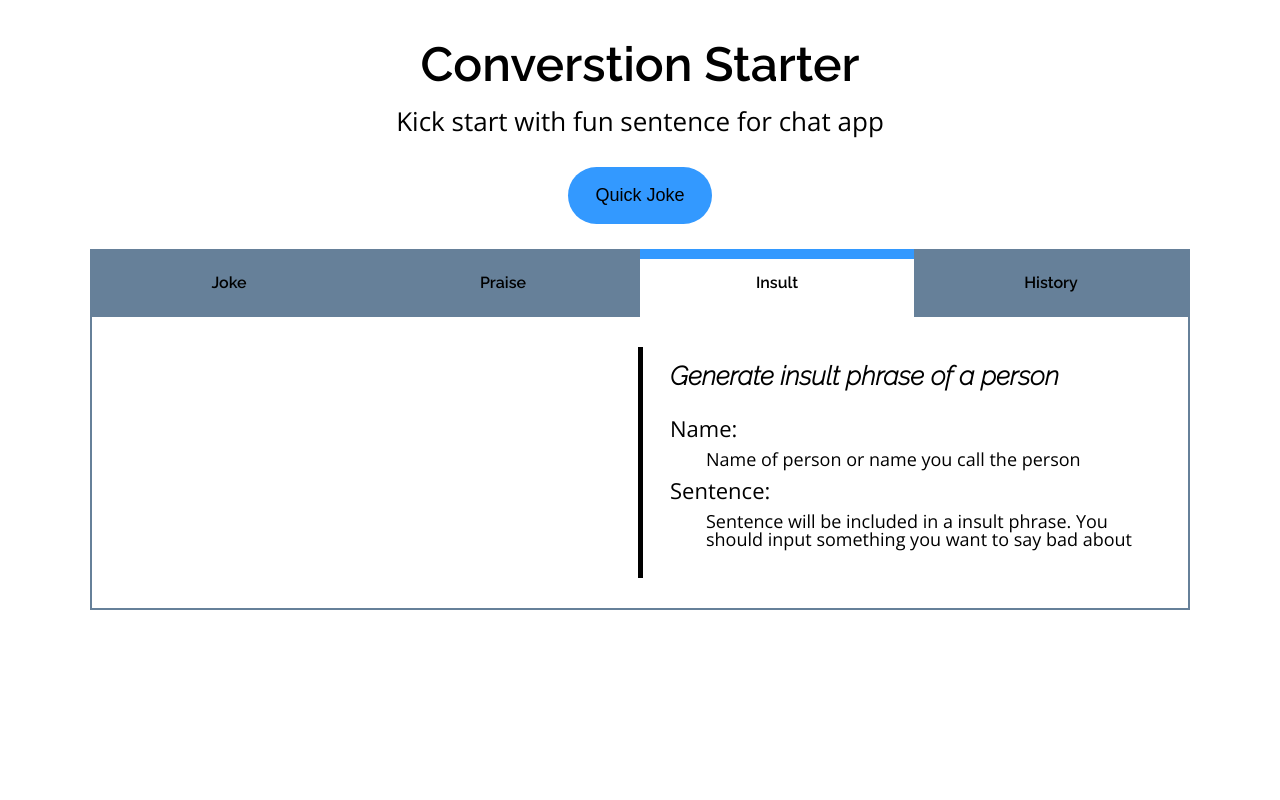
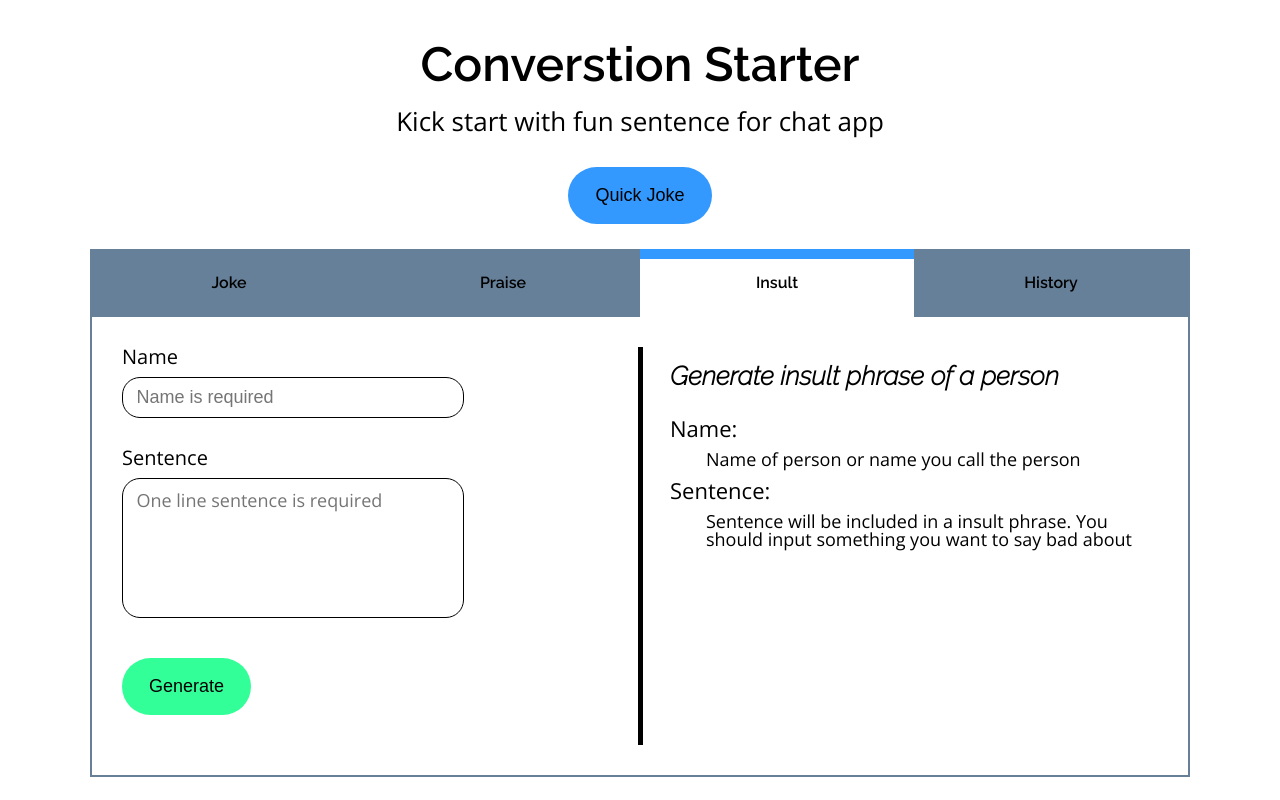
Before and after one commit to Tomo-ja/joke-generator, a React (Create React App) app: page / in a window 1280 px wide. Both pictures are taken after a click on the item "Insult". Built offline with nearby package versions, Linux system fonts and the light colour scheme.

Commit message:
create form on praise and insult jokes

```diff
--- a/src/Component/Insult.tsx
+++ b/src/Component/Insult.tsx
@@ -3,8 +3,27 @@ import React from 'react'
 export default function Insult() {
   return (
     <section className='MAIN-SECTION'>
-      <form className='MAIN-SECTION__CONTENT'>
-      </form>
+    	<form className='MAIN-SECTION__CONTENT'>
+			<p className="MAIN-SECTION__CONTENT-FORM__LABEL">Name</p>
+			<input
+				type='text'
+				className="MAIN-SECTION__CONTENT-FORM__INPUT"
+				placeholder='Name is required'
+				required
+			/>
+			<p className="MAIN-SECTION__CONTENT-FORM__LABEL">Sentence</p>
+			<textarea
+				rows={5}
+				className="MAIN-SECTION__CONTENT-FORM__INPUT"
+				placeholder='One line sentence is required'
+				required
+			/>
+			<button
+				className="MAIN-SECTION__CONTENT-FORM__SUBMIT"
+			>
+				Generate
+			</button>
+		</form>
        <div className='MAIN-SECTION__CONTENT'>
         <h2  className='MAIN-SECTION__CONTENT__TITLE'>Generate insult phrase of a person</h2>
         <h3 className='MAIN-SECTION__CONTENT__SUBTITLE'>Name:</h3>
--- a/src/Component/Prise.tsx
+++ b/src/Component/Prise.tsx
@@ -4,7 +4,26 @@ export default function Prise() {
   return (
 	<section className='MAIN-SECTION'>
     	<form className='MAIN-SECTION__CONTENT'>
-		  </form>
+			<p className="MAIN-SECTION__CONTENT-FORM__LABEL">Name</p>
+			<input
+				type='text'
+				className="MAIN-SECTION__CONTENT-FORM__INPUT"
+				placeholder='Name is required'
+				required
+			/>
+			<p className="MAIN-SECTION__CONTENT-FORM__LABEL">Sentence</p>
+			<textarea
+				rows={5}
+				className="MAIN-SECTION__CONTENT-FORM__INPUT"
+				placeholder='One line sentence is required'
+				required
+			/>
+			<button
+				className="MAIN-SECTION__CONTENT-FORM__SUBMIT"
+			>
+				Generate
+			</button>
+		</form>
 		<div className='MAIN-SECTION__CONTENT'>
 		<h2  className='MAIN-SECTION__CONTENT__TITLE'>Generate mega praise of a person</h2>
 			<h3 className='MAIN-SECTION__CONTENT__SUBTITLE'>Name:</h3>
--- a/src/Sass/_config.scss
+++ b/src/Sass/_config.scss
@@ -26,3 +26,7 @@ img {
   width: 100%;
   object-fit: cover;
 }
+textarea{
+  resize: none;
+  font-family: "Open Sans", sans-serif;
+}
```
